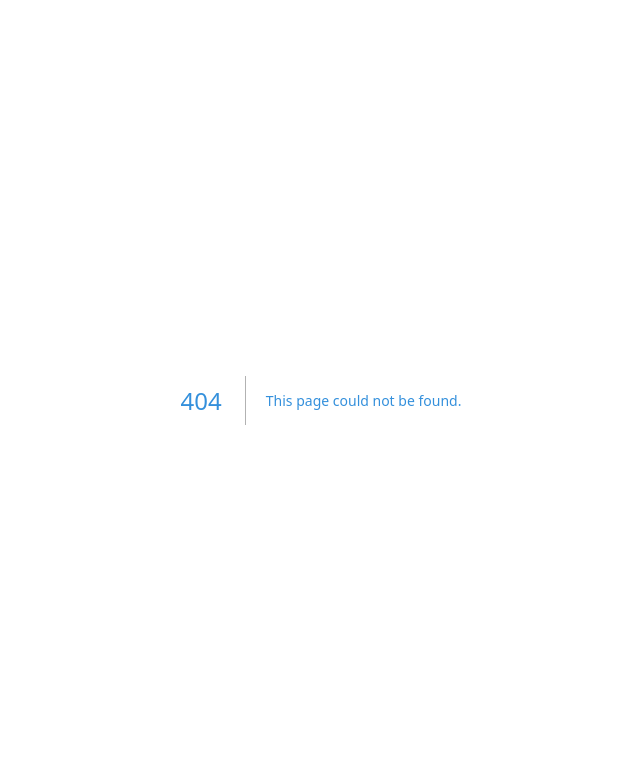
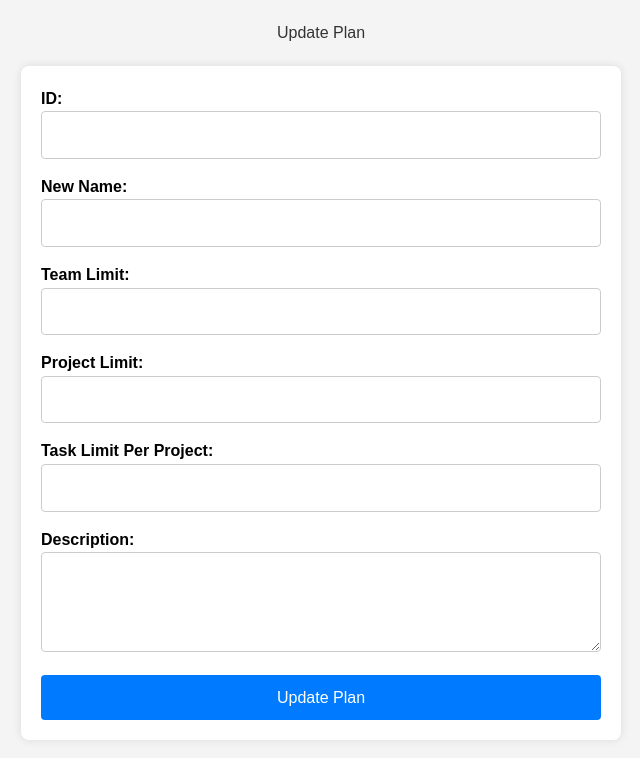
Before and after one commit to rohanbatrain/second_brain_database_react_frontend, a Next.js app: page /admin/plan/update/update_by_id in a window 1280 px wide. Before the commit this address had no page. Shown: the top 758 px of the page, without its empty margins (319-959 px from the left). Built offline with nearby package versions, Linux system fonts and the light colour scheme.

Commit message:
Add update plan page (by id) with form handling, validation, and styling

```diff
--- /dev/null
+++ b/src/app/admin/plan/update/update_by_id/page.css
@@ -0,0 +1,76 @@
+body {
+    font-family: Arial, sans-serif;
+    background-color: #f4f4f4;
+    margin: 0;
+    padding: 0;
+}
+
+h1 {
+    color: #333;
+    text-align: center;
+    margin-top: 20px;
+}
+
+form {
+    max-width: 600px;
+    margin: 20px auto;
+    padding: 20px;
+    background-color: #fff;
+    border-radius: 8px;
+    box-shadow: 0 0 10px rgba(0, 0, 0, 0.1);
+}
+
+form div {
+    margin-bottom: 15px;
+}
+
+label {
+    display: block;
+    font-weight: bold;
+    margin-bottom: 5px;
+    color: black; /* Ensure label text color is black */
+}
+
+input[type="text"],
+input[type="number"],
+textarea {
+    width: 100%;
+    padding: 10px;
+    border: 1px solid #ccc;
+    border-radius: 4px;
+    box-sizing: border-box;
+    color: black; /* Ensure text color is black */
+}
+
+textarea {
+    height: 100px;
+    resize: vertical;
+    color: black; /* Ensure text color is black */
+}
+
+button[type="submit"] {
+    width: 100%;
+    padding: 10px;
+    background-color: #007bff;
+    color: #fff;
+    border: none;
+    border-radius: 4px;
+    cursor: pointer;
+    font-size: 16px;
+}
+
+button[type="submit"]:hover {
+    background-color: #0056b3;
+}
+
+.error-message {
+    color: red;
+    text-align: center;
+    margin-bottom: 20px;
+}
+
+.success-message {
+    color: green;
+    text-align: center;
+    margin-bottom: 20px;
+}
--- /dev/null
+++ b/src/app/admin/plan/update/update_by_id/page.tsx
@@ -0,0 +1,120 @@
+"use client"
+import React, { useState } from 'react';
+import './page.css';
+const UpdatePlanPage: React.FC = () => {
+    const [id, setId] = useState('');
+    const [newName, setNewName] = useState('');
+    const [teamLimit, setTeamLimit] = useState<number | null>(null);
+    const [projectLimit, setProjectLimit] = useState<number | null>(null);
+    const [taskLimitPerProject, setTaskLimitPerProject] = useState<number | null>(null);
+    const [description, setDescription] = useState('');
+    const [error, setError] = useState<string | null>(null);
+    const [success, setSuccess] = useState<string | null>(null);
+    const [isSubmitting, setIsSubmitting] = useState(false);
+
+    const handleSubmit = async (event: React.FormEvent) => {
+        event.preventDefault();
+        setError(null); // Reset error state
+        setSuccess(null); // Reset success state
+        setIsSubmitting(true); // Disable submit button
+        const token = localStorage.getItem('Token'); // Fetch token from local storage
+        try {
+            const response = await fetch('http://localhost:5000/admin/plan/update_plan/id/', {
+                method: 'POST',
+                headers: {
+                    'Content-Type': 'application/json',
+                    'Authorization': `Bearer ${token}`, // Add token to headers
+                },
+                body: JSON.stringify({
+                    id,
+                    new_name: newName || undefined, // Allow new name to be empty
+                    team_limit: teamLimit,
+                    project_limit: projectLimit,
+                    task_limit_per_project: taskLimitPerProject,
+                    description,
+                }),
+            });
+            const result = await response.json();
+            if (result.status === 'error') {
+                throw new Error(result.message);
+            }
+            if (!response.ok) {
+                throw new Error(result.message || `HTTP error! status: ${response.status}`);
+            }
+            setSuccess(result.message);
+            console.log(result);
+            // Clear form on success
+            setId('');
+            setNewName('');
+            setTeamLimit(null);
+            setProjectLimit(null);
+            setTaskLimitPerProject(null);
+            setDescription('');
+        } catch (error) {
+            if (error instanceof Error) {
+                setError(error.message || 'Failed to update plan. Please try again.');
+            } else {
+                setError('Failed to update plan. Please try again.');
+            }
+            console.error(error);
+        } finally {
+            setIsSubmitting(false); // Re-enable submit button
+        }
+    };
+
+    return (
+        <div>
+            <h1>Update Plan</h1>
+            {error && <p className="error-message">{error}</p>}
+            {success && <p className="success-message">{success}</p>}
+            <form onSubmit={handleSubmit}>
+                <div>
+                    <label>
+                        ID:
+                        <input type="text" value={id} onChange={(e) => setId(e.target.value)} disabled={isSubmitting} />
+                    </label>
+                </div>
+                <div>
+                    <label>
+                        New Name:
+                        <input type="text" value={newName} onChange={(e) => setNewName(e.target.value)} disabled={isSubmitting} />
+                    </label>
+                </div>
+                <div>
+                    <label>
+                        Team Limit:
+                        <input type="number" value={teamLimit ?? ''} onChange={(e) => setTeamLimit(Number(e.target.value))} disabled={isSubmitting} />
+                    </label>
+                </div>
+                <div>
+                    <label>
+                        Project Limit:
+                        <input type="number" value={projectLimit ?? ''} onChange={(e) => setProjectLimit(Number(e.target.value))} disabled={isSubmitting} />
+                    </label>
+                </div>
+                <div>
+                    <label>
+                        Task Limit Per Project:
+                        <input type="number" value={taskLimitPerProject ?? ''} onChange={(e) => setTaskLimitPerProject(Number(e.target.value))} disabled={isSubmitting} />
+                    </label>
+                </div>
+                <div>
+                    <label>
+                        Description:
+                        <textarea
+                            value={description}
+                            onChange={(e) => setDescription(e.target.value)}
+                            style={{ color: 'black' }}
+                            disabled={isSubmitting}
+                        />
+                    </label>
+                </div>
+                <button type="submit" disabled={isSubmitting}>
+                    {isSubmitting ? 'Updating...' : 'Update Plan'}
+                </button>
+            </form>
+        </div>
+    );
+};
+
+export default UpdatePlanPage;
```
